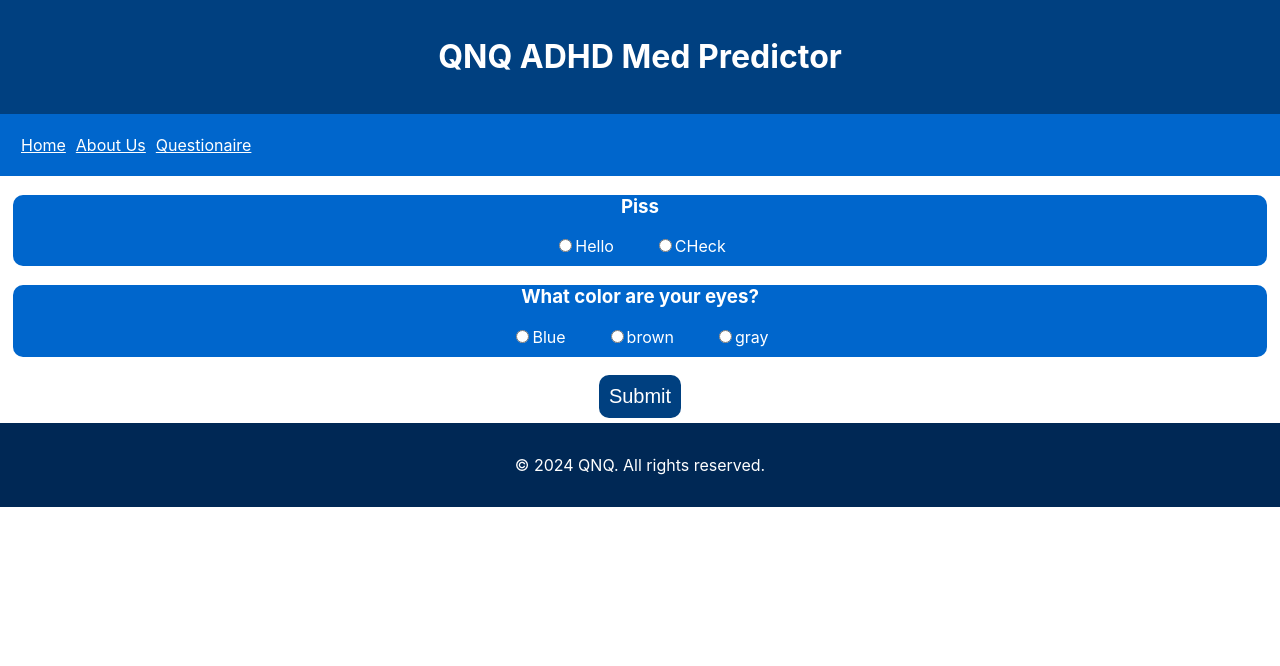
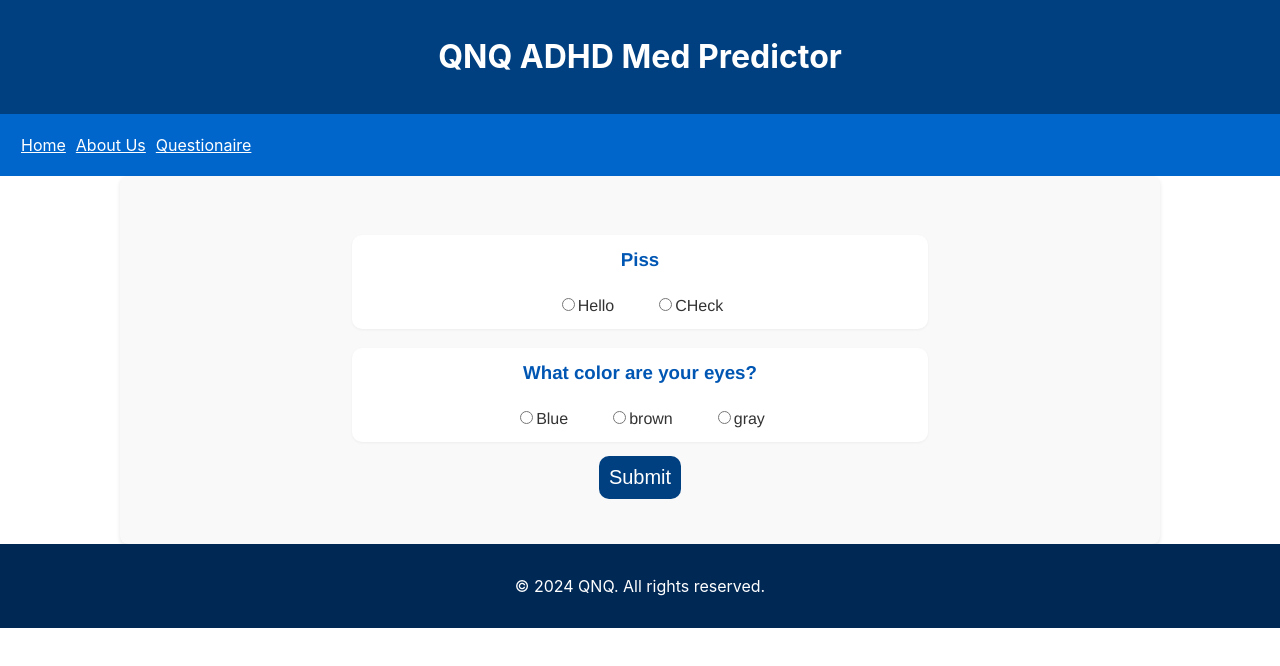
Before and after one commit to JoshuaArgiropoulos/ADHD-Med-Predictor, a React (Create React App) app in the folder adhdweb/: page /Questionaire in a window 1280 px wide. Shown: the top 666 px of the page. Built offline with nearby package versions, Linux system fonts and the light colour scheme.

Commit message:
Changed question style

```diff
--- a/adhdweb/src/MainPages/Questionaire.js
+++ b/adhdweb/src/MainPages/Questionaire.js
@@ -3,6 +3,7 @@ import Navigation from '../Components/Navigation';
 import Header from '../Components/Header';
 import QuestionWrap from '../Components/Question';
 import '../Styles/Questionaire.css'
+import styles from '../Styles/HomePage.module.css'
 const Questionaire = () => {
   let all = ["Hello", "CHeck"];
   let colors = ["Blue", "brown", "gray"];
@@ -11,15 +12,16 @@ const Questionaire = () => {
         <Header/>
 
       <Navigation />
+      <div className={styles.container}>
         <form>
           <QuestionWrap question="Piss" all={all} />
           <QuestionWrap question="What color are your eyes?" all={colors}></QuestionWrap>
           <div style={{ textAlign: 'center'}}>
-
             <input className="sub" type="submit"></input>
           </div>
 
         </form>
+      </div>
 
 
     </div>
--- a/adhdweb/src/Styles/Question.css
+++ b/adhdweb/src/Styles/Question.css
@@ -1,19 +1,23 @@
 .quest {
-    color: white;
+    color: #0056b3;
+    padding-top: 10px;
 }
 
 .questionWrap {
-    background-color: #0066cc;
     text-align: center;
+    background-color: white;
     margin: 1%;
+    margin-left: 20%;
+    margin-right: 20%;
     border-radius: 10px;
     padding-bottom:10px;
+    box-shadow: 0 1px 3px rgba(0,0,0,0.05);
+}
 
-}
+
 
 .questForm {
     display: inline;
     margin:10px;
     padding:10px;
-    color:white;
 }
```
Lines whose indentation alone changed are shown as unchanged.
